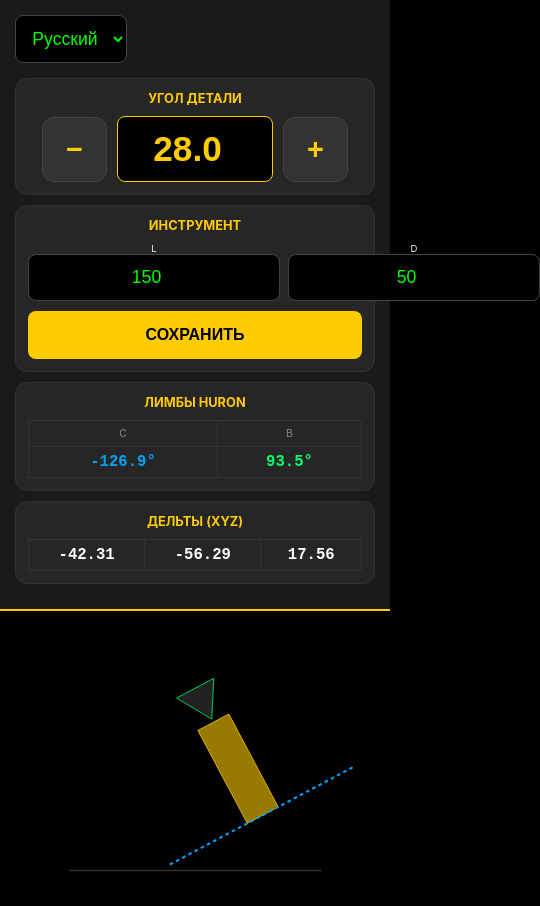
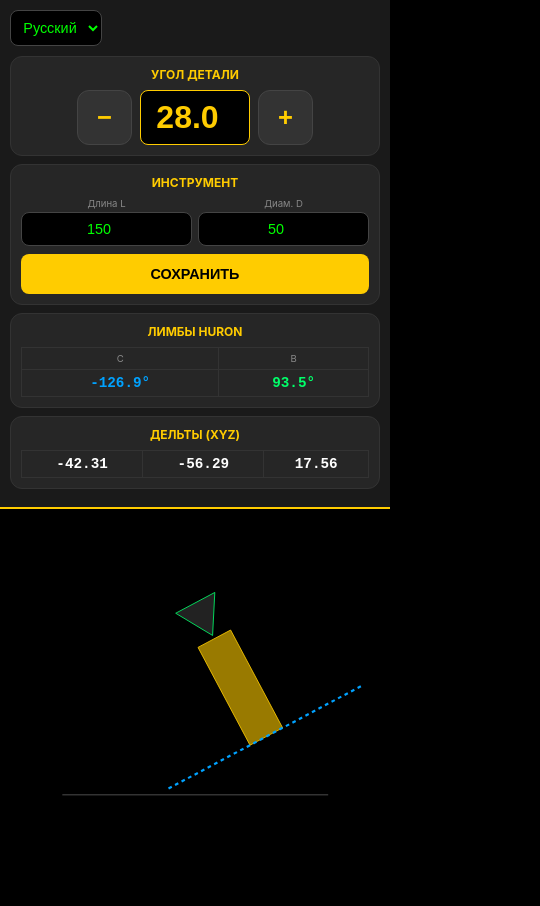
Before and after one commit to palyusha/CNC-Calc45, a plain HTML site: page index.html in a window 390 px wide. Shown: the whole page, 540 px wide, since content can reach past the window. After the commit the page ends 844 px from the top, so only its background shows below. Drawn offline with Linux system fonts and the light colour scheme.

Commit message:
Refactor index.html for layout and style improvements
Updated HTML structure and styles for improved layout and responsiveness.

```diff
--- a/index.html
+++ b/index.html
@@ -12,59 +12,67 @@
     <title>Huron Master PRO</title>
 
     <style>
+        /* Общие настройки для исключения свайпа */
+        * { box-sizing: border-box; }
+
         body {
             font-family: -apple-system, system-ui, sans-serif;
             background: #000; color: #eee; margin: 0;
             display: flex; flex-direction: column; height: 100vh; overflow: hidden;
         }
 
-        #sidebar { width: 100%; max-width: 400px; background: #1a1a1a; padding: 15px; border-bottom: 2px solid #ffcc00; box-sizing: border-box; }
+        #sidebar {
+            width: 100%; max-width: 100vw; background: #1a1a1a; padding: 10px;
+            border-bottom: 2px solid #ffcc00; overflow-x: hidden;
+        }
 
         @media (min-width: 768px) {
             body { flex-direction: row; }
             #sidebar { width: 380px; height: 100vh; border-bottom: none; border-right: 2px solid #ffcc00; }
         }
 
-        .card { background: #262626; padding: 12px; border-radius: 12px; margin-bottom: 10px; border: 1px solid #333; }
-        h3 { color: #ffcc00; font-size: 0.8em; margin: 0 0 10px 0; text-transform: uppercase; text-align: center; }
+        .card { background: #262626; padding: 10px; border-radius: 12px; margin-bottom: 8px; border: 1px solid #333; }
+        h3 { color: #ffcc00; font-size: 0.75em; margin: 0 0 8px 0; text-transform: uppercase; text-align: center; }
 
-        .angle-control { display: flex; align-items: center; justify-content: center; gap: 10px; }
+        .angle-control { display: flex; align-items: center; justify-content: center; gap: 8px; }
 
-        /* Кнопки теперь имеют запрет выделения текста */
         .step-btn {
             background: #333; color: #ffcc00; border: 1px solid #444;
-            width: 65px; height: 65px; border-radius: 12px;
-            font-size: 1.8em; font-weight: bold; cursor: pointer;
-            display: flex; align-items: center; justify-content: center;
+            width: 55px; height: 55px; border-radius: 12px;
+            font-size: 1.6em; font-weight: bold; cursor: pointer;
             user-select: none; -webkit-user-select: none;
-            touch-action: manipulation;
         }
-        .step-btn:active { background: #ffcc00; color: #000; }
 
         input, select {
             background: #000; border: 1px solid #444; color: #0f0;
-            padding: 12px; font-size: 1.1em; text-align: center; border-radius: 8px; outline: none;
+            padding: 8px; font-size: 1em; text-align: center; border-radius: 8px; outline: none;
         }
 
-        .main-angle-input { font-size: 2.2em; border-color: #ffcc00; color: #ffcc00; font-weight: bold; width: 130px; }
+        .main-angle-input { font-size: 2em; border-color: #ffcc00; color: #ffcc00; font-weight: bold; width: 110px; }
+
+        /* КОМПАКТНЫЙ ИНСТРУМЕНТ */
+        .tool-inputs { display: flex; gap: 6px; justify-content: center; }
+        .tool-col { flex: 1; min-width: 0; } /* min-width: 0 позволяет flex-элементам сжиматься правильно */
+        .tool-col label { font-size: 0.6em; color: #888; display: block; text-align: center; margin-bottom: 3px; }
+        .tool-col input { width: 100%; padding: 8px 4px; font-size: 0.9em; }
 
         table { width: 100%; border-collapse: collapse; }
-        td { padding: 6px; border: 1px solid #333; text-align: center; }
-        .res-label { font-size: 0.65em; color: #888; text-transform: uppercase; }
-        .res-val { font-weight: bold; font-family: monospace; color: #fff; font-size: 1.2em; }
+        td { padding: 5px; border: 1px solid #333; text-align: center; }
+        .res-label { font-size: 0.6em; color: #888; }
+        .res-val { font-weight: bold; font-family: monospace; color: #fff; font-size: 1.1em; }
 
         #viewport { flex: 1; display: flex; align-items: center; justify-content: center; background: #000; }
         svg { width: 95%; height: 95%; max-height: 35vh; }
         @media (min-width: 768px) { svg { max-height: 80vh; } }
 
-        .btn-save { background: #ffcc00; color: #000; border: none; padding: 15px; width: 100%; font-weight: bold; border-radius: 8px; margin-top: 10px; font-size: 1em; }
-        #toolLog { font-size: 0.75em; margin-top: 10px; max-height: 120px; overflow-y: auto; color: #aaa; }
+        .btn-save { background: #ffcc00; color: #000; border: none; padding: 12px; width: 100%; font-weight: bold; border-radius: 8px; margin-top: 8px; font-size: 0.9em; }
+        #toolLog { font-size: 0.7em; margin-top: 8px; max-height: 100px; overflow-y: auto; }
     </style>
 </head>
 <body>
 
 <div id="sidebar">
-    <select id="langSel" onchange="run()" style="margin-bottom: 15px;">
+    <select id="langSel" onchange="run()" style="margin-bottom: 10px; font-size: 0.9em;">
         <option value="ru">Русский</option>
         <option value="en">English</option>
         <option value="de">Deutsch</option>
@@ -73,25 +81,23 @@
     <div class="card">
         <h3 id="hA">Угол детали</h3>
         <div class="angle-control">
-            <button class="step-btn"
-                    onmousedown="startStep(-0.1)" onmouseup="stopStep()"
-                    onmouseleave="stopStep()" ontouchstart="startStep(-0.1)"
-                    ontouchend="stopStep()">−</button>
-
+            <button class="step-btn" onmousedown="startStep(-0.1)" onmouseup="stopStep()" ontouchstart="startStep(-0.1)" ontouchend="stopStep()">−</button>
             <input type="number" id="inpAngle" value="28.0" step="0.1" inputmode="decimal" class="main-angle-input" oninput="run()">
-
-            <button class="step-btn"
-                    onmousedown="startStep(0.1)" onmouseup="stopStep()"
-                    onmouseleave="stopStep()" ontouchstart="startStep(0.1)"
-                    ontouchend="stopStep()">+</button>
+            <button class="step-btn" onmousedown="startStep(0.1)" onmouseup="stopStep()" ontouchstart="startStep(0.1)" ontouchend="stopStep()">+</button>
         </div>
     </div>
 
     <div class="card">
         <h3 id="hT">Инструмент</h3>
-        <div style="display:flex; gap:8px;">
-            <div style="flex:1;"><label id="lL" style="font-size:0.6em;display:block;text-align:center">L</label><input type="number" id="toolL" value="150" inputmode="decimal" oninput="run()"></div>
-            <div style="flex:1;"><label id="lD" style="font-size:0.6em;display:block;text-align:center">D</label><input type="number" id="toolD" value="50" inputmode="decimal" oninput="run()"></div>
+        <div class="tool-inputs">
+            <div class="tool-col">
+                <label id="lL">Длина L</label>
+                <input type="number" id="toolL" value="150" inputmode="decimal" oninput="run()">
+            </div>
+            <div class="tool-col">
+                <label id="lD">Диам. D</label>
+                <input type="number" id="toolD" value="50" inputmode="decimal" oninput="run()">
+            </div>
         </div>
         <button class="btn-save" id="btnS" onclick="addTool()">СОХРАНИТЬ</button>
     </div>
@@ -130,16 +136,16 @@
 </div>
 
 <script>
+/* (Весь JavaScript остается без изменений, как в нашем стандарте) */
 const texts = {
-    ru: {hA:"Угол детали", hT:"Инструмент", hS:"Лимбы Huron", hD:"Дельты (XYZ)", btnS:"СОХРАНИТЬ"},
-    en: {hA:"Part Angle", hT:"Tool", hS:"Huron Scales", hD:"Offsets (XYZ)", btnS:"SAVE"},
-    de: {hA:"Werkstückwinkel", hT:"Werkzeug", hS:"Huron Skalen", hD:"Deltas (XYZ)", btnS:"SPEICHERN"}
+    ru: {hA:"Угол детали", hT:"Инструмент", hS:"Лимбы Huron", hD:"Дельты (XYZ)", lL:"Длина L", lD:"Диам. D", btnS:"СОХРАНИТЬ"},
+    en: {hA:"Part Angle", hT:"Tool", hS:"Huron Scales", hD:"Offsets (XYZ)", lL:"Length L", lD:"Diam. D", btnS:"SAVE"},
+    de: {hA:"Werkstückwinkel", hT:"Werkzeug", hS:"Huron Skalen", hD:"Deltas (XYZ)", lL:"Länge L", lD:"Durchm. D", btnS:"SPEICHERN"}
 };
 
 let stepInterval = null;
 let stepTimeout = null;
 
-// Функция для одиночного или серийного изменения
 function step(val) {
     let el = document.getElementById('inpAngle');
     let current = parseFloat(el.value) || 0;
@@ -147,15 +153,13 @@ function step(val) {
     run();
 }
 
-// Запуск при зажатии
 function startStep(val) {
-    step(val); // Первый клик сразу
+    step(val);
     stepTimeout = setTimeout(() => {
-        stepInterval = setInterval(() => step(val), 80); // Повтор каждые 80мс
-    }, 400); // Начать "бежать" через 400мс удержания
+        stepInterval = setInterval(() => step(val), 80);
+    }, 400);
 }
 
-// Остановка при отпускании
 function stopStep() {
     clearTimeout(stepTimeout);
     clearInterval(stepInterval);
@@ -172,7 +176,6 @@ function run() {
     let L = parseFloat(document.getElementById('toolL').value) || 0;
     let D = parseFloat(document.getElementById('toolD').value) || 0;
 
-    // Стандартная математика Huron
     let aCalc = 90 - a;
     let r = aCalc * Math.PI / 180;
     let cB = Math.max(-1, Math.min(1, 2 * Math.cos(r) - 1));
@@ -182,7 +185,6 @@ function run() {
     document.getElementById('outB').innerText = B.toFixed(1) + "°";
     document.getElementById('outC').innerText = C.toFixed(1) + "°";
 
-    // Дельты XYZ
     let tiltRad = a * Math.PI / 180;
     let dx = L * Math.sin(tiltRad);
     let dz = L * (1 - Math.cos(tiltRad));
@@ -193,7 +195,6 @@ function run() {
     document.getElementById('dY').innerText = dy.toFixed(2);
     document.getElementById('dZ').innerText = dz.toFixed(2);
 
-    // Визуализация
     let vt = document.getElementById('vTool');
     vt.setAttribute('width', D);
     vt.setAttribute('x', -D/2);
```
